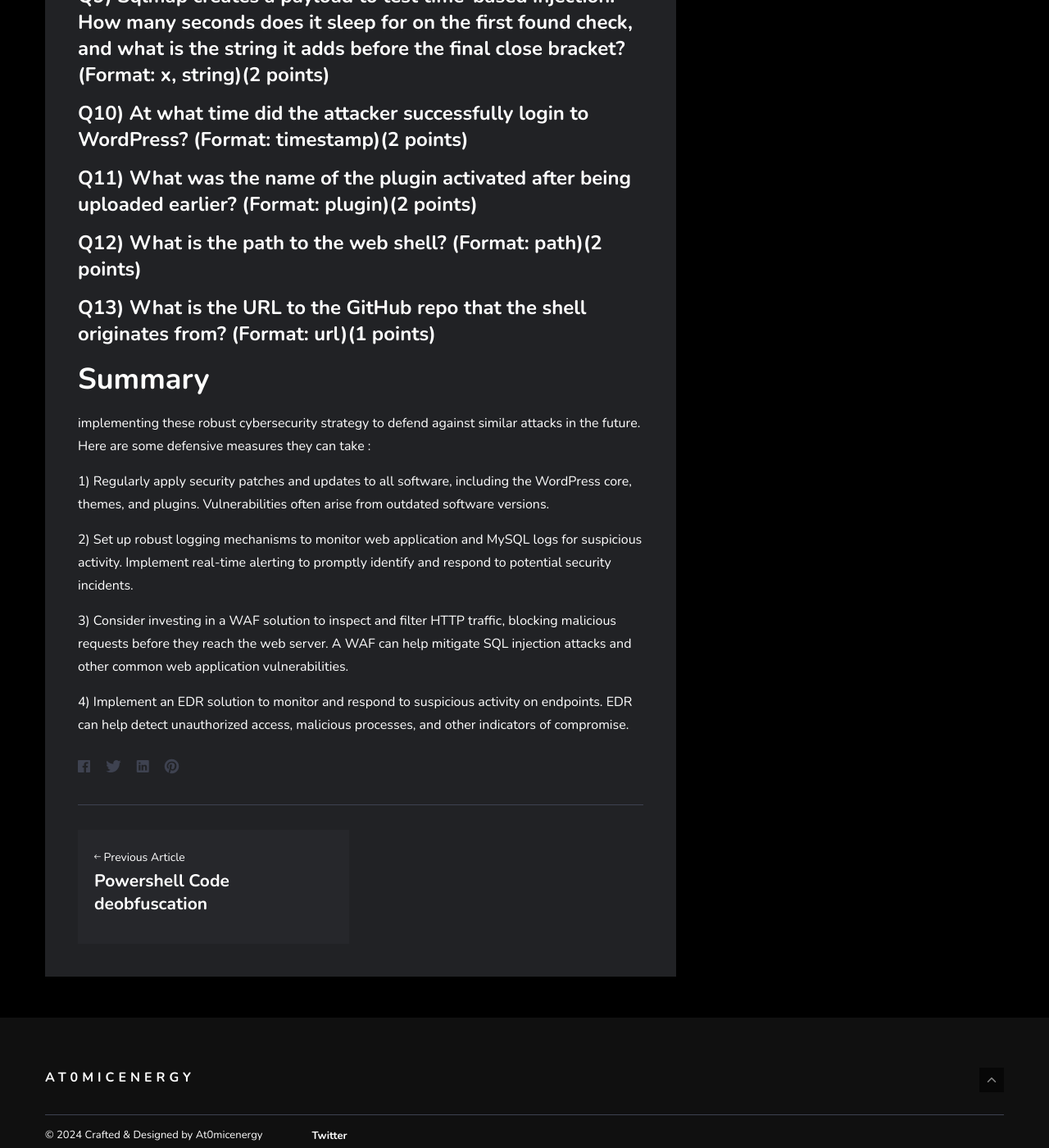
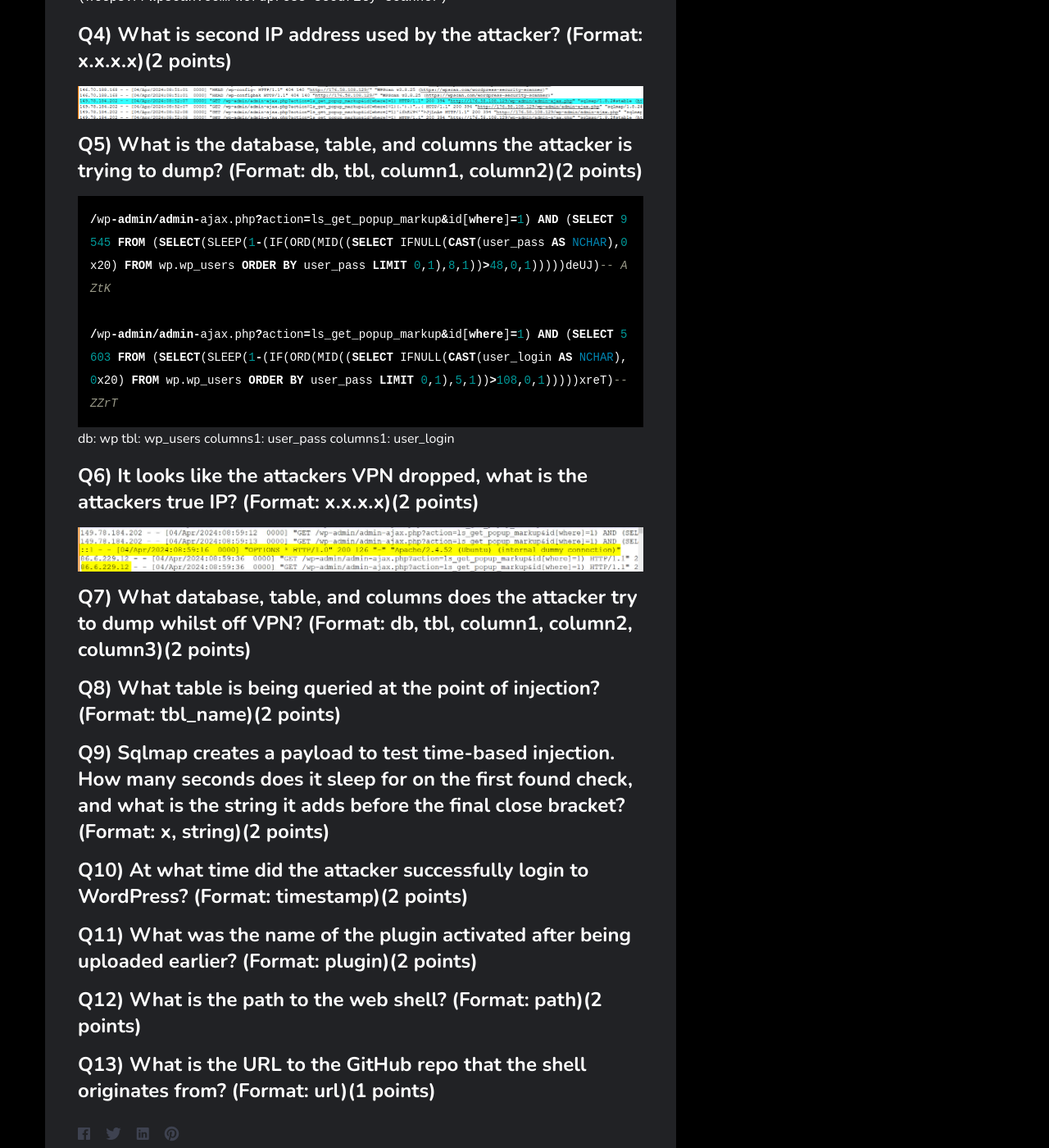
Before and after one commit to At0micenergy/Blog, a Jekyll site: the page built from _posts/2024-04-12-Plugout.md, in a window 1280 px wide and 1400 px high, scrolled down 4884 px. Shown: the whole window at 82% size. Built offline with Jekyll 4.4.1, drawn with Linux system fonts in a browser that asks for light colours; nearby versions of some CDN libraries; some of the changed text lies outside the part shown.

Commit message:
Plugout
Release version 1.0

````diff
--- a/_posts/2024-04-12-Plugout.md
+++ b/_posts/2024-04-12-Plugout.md
@@ -48,6 +48,18 @@
 
 ![]({{site.baseurl}}/img/Letsdefence/Plugout/Testingbg.png)
 
+
+# Defensive Measures
+
+implementing these robust cybersecurity strategy to defend against similar attacks in the future. Here are some defensive measures they can take
+    1) Regularly apply security patches and updates to all software, including the WordPress core, themes, and plugins. Vulnerabilities often arise from outdated software versions.
+
+    2) Set up robust logging mechanisms to monitor web application and MySQL logs for suspicious activity. Implement real-time alerting to promptly identify and respond to potential security incidents.
+
+    3) Consider investing in a WAF solution to inspect and filter HTTP traffic, blocking malicious requests before they reach the web server. A WAF can help mitigate SQL injection attacks and other common web application vulnerabilities.
+
+    4) Implement an EDR solution to monitor and respond to suspicious activity on endpoints. EDR can help detect unauthorized access, malicious processes, and other indicators of compromise.
+
 # Questions from Plugout Box
 
 ### Q1) What is the IP address of the attacker who is performing enumeration? (Format: x.x.x.x)(2 points)
@@ -72,17 +84,27 @@
 
 ### Q5) What is the database, table, and columns the attacker is trying to dump? (Format: db, tbl, column1, column2)(2 points)
 
+```sql
+/wp-admin/admin-ajax.php?action=ls_get_popup_markup&id[where]=1) AND (SELECT 9545 FROM (SELECT(SLEEP(1-(IF(ORD(MID((SELECT IFNULL(CAST(user_pass AS NCHAR),0x20) FROM wp.wp_users ORDER BY user_pass LIMIT 0,1),8,1))>48,0,1)))))deUJ)-- AZtK
 
+/wp-admin/admin-ajax.php?action=ls_get_popup_markup&id[where]=1) AND (SELECT 5603 FROM (SELECT(SLEEP(1-(IF(ORD(MID((SELECT IFNULL(CAST(user_login AS NCHAR),0x20) FROM wp.wp_users ORDER BY user_pass LIMIT 0,1),5,1))>108,0,1)))))xreT)-- ZZrT
+```
+db: wp
+tbl: wp_users
+columns1: user_pass
+columns1: user_login
 
 ### Q6) It looks like the attackers VPN dropped, what is the attackers true IP? (Format: x.x.x.x)(2 points)
 
-
+![]({{site.baseurl}}/img/Letsdefence/Plugout/dropProxy.png)
 
 ###  Q7) What database, table, and columns does the attacker try to dump whilst off VPN? (Format: db, tbl, column1, column2, column3)(2 points)
 
 
 
 ###  Q8) What table is being queried at the point of injection? (Format: tbl_name)(2 points)
+
+
 
 
 ###  Q9) Sqlmap creates a payload to test time-based injection. How many seconds does it sleep for on the first found check, and what is the string it adds before the final close bracket? (Format: x, string)(2 points)
@@ -102,16 +124,3 @@
 
 
 ###  Q13) What is the URL to the GitHub repo that the shell originates from? (Format: url)(1 points)
-
-
-# Summary
-
-implementing these robust cybersecurity strategy to defend against similar attacks in the future. Here are some defensive measures they can take :
-
-1) Regularly apply security patches and updates to all software, including the WordPress core, themes, and plugins. Vulnerabilities often arise from outdated software versions.
-
-2) Set up robust logging mechanisms to monitor web application and MySQL logs for suspicious activity. Implement real-time alerting to promptly identify and respond to potential security incidents.
-
-3) Consider investing in a WAF solution to inspect and filter HTTP traffic, blocking malicious requests before they reach the web server. A WAF can help mitigate SQL injection attacks and other common web application vulnerabilities.
-
-4) Implement an EDR solution to monitor and respond to suspicious activity on endpoints. EDR can help detect unauthorized access, malicious processes, and other indicators of compromise.
````
Also changed, not shown: img/Letsdefence/Plugout/Login-timestamp.png (added), img/Letsdefence/Plugout/github.png (added), img/Letsdefence/Plugout/payloadlocation.png (added), img/Letsdefence/Plugout/shell-plugin-Location.png (added), img/Letsdefence/Plugout/table-off-the-vpn.png (added).
